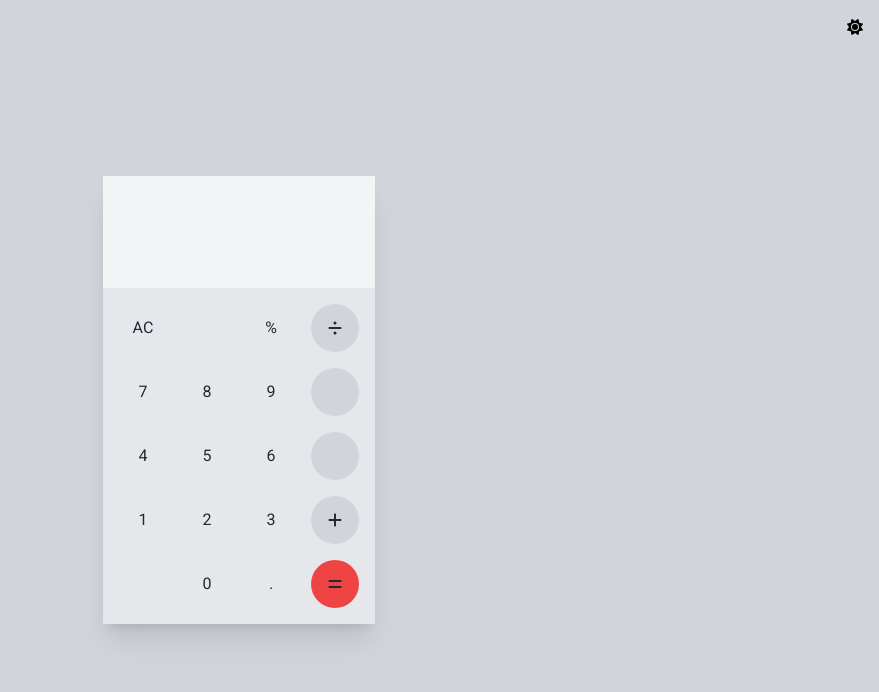
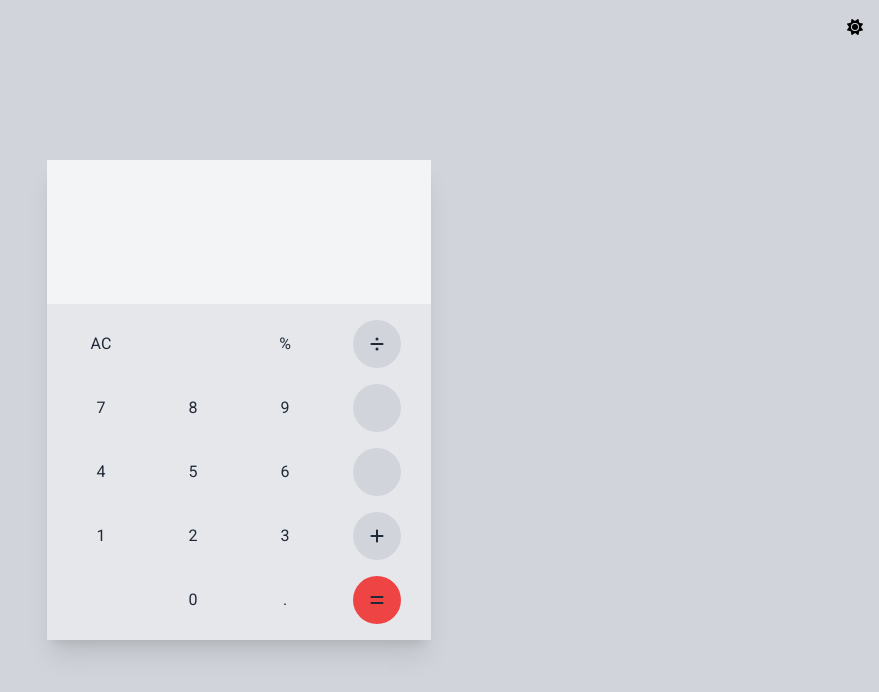
Before and after one commit to godart-corentin/calculator-app, a React (Create React App) app: page / in a window 1280 px wide. Shown: the top 692 px of the page, without its empty margins (401-1280 px from the left). Built offline with nearby package versions, Linux system fonts and the light colour scheme.

Commit message:
Changement de la taille de la calculatrice + fix overflow + modification calculs

```diff
--- a/src/components/Calculator.tsx
+++ b/src/components/Calculator.tsx
@@ -5,7 +5,6 @@ import { Result } from "./Result";
 export const Calculator = () => {
   const [operation, setOperation] = useState<string>("");
   const [result, setResult] = useState<number>();
-  const [isCalculated, setIsCalculated] = useState<boolean>(false);
 
   const calculate = () => {
     let formattedOperation = "";
@@ -16,22 +15,25 @@ export const Calculator = () => {
         formattedOperation += input;
       }
     }
+    /** TODO: Changer la fonction eval par une fonction custom (sécurité) */
     const res = eval(formattedOperation);
-    setIsCalculated(true);
     setResult(res);
+  };
+
+  const reset = () => {
+    setOperation("");
+    setResult(undefined);
   };
 
   const onClickKey = (key: string) => {
     if (key === "equals") {
       calculate();
     } else {
-      if (isCalculated) {
-        setOperation("");
-        setResult(undefined);
-        setIsCalculated(false);
-      }
       if (key === "backspace") {
         setOperation((op) => op.slice(0, -1));
+        setResult(undefined);
+      } else if (key === "AC") {
+        reset();
       } else {
         setOperation((op) => op + key);
       }
@@ -39,7 +41,7 @@ export const Calculator = () => {
   };
 
   return (
-    <div className="shadow-xl">
+    <div className="flex w-96 flex-col justify-center shadow-xl">
       <Result operation={operation} result={result} />
       <Keypad onClick={onClickKey} />
     </div>
--- a/src/components/Key.tsx
+++ b/src/components/Key.tsx
@@ -13,6 +13,7 @@ export const Key = ({ value, icon, className, onKeyClick }: KeyProps) => {
   };
 
   return (
+    <div className="flex w-full items-center justify-center">
       <div
         className={`flex h-12 w-12 cursor-pointer items-center justify-center rounded-full text-gray-800 hover:bg-gray-300 dark:text-gray-100 dark:hover:bg-gray-800 ${
           className ? className : ""
@@ -21,5 +22,6 @@ export const Key = ({ value, icon, className, onKeyClick }: KeyProps) => {
       >
         {icon ? <FontAwesomeIcon icon={icon} /> : value}
       </div>
+    </div>
   );
 };
--- a/src/components/Keypad.tsx
+++ b/src/components/Keypad.tsx
@@ -6,7 +6,7 @@ type KeypadProps = {
 
 export const Keypad = ({ onClick }: KeypadProps) => {
   return (
-    <div className="grid grid-cols-4 grid-rows-5 gap-4 bg-gray-200 p-4 dark:bg-gray-900">
+    <div className="grid w-full grid-cols-4 grid-rows-5 gap-4 bg-gray-200 p-4 dark:bg-gray-900">
       <Key value="AC" onKeyClick={onClick} />
       <Key value="backspace" icon="backspace" onKeyClick={onClick} />
       <Key value="%" onKeyClick={onClick} />
--- a/src/components/Result.tsx
+++ b/src/components/Result.tsx
@@ -5,7 +5,7 @@ type ResultProps = {
 
 export const Result = ({ operation, result }: ResultProps) => {
   return (
-    <div className="flex h-28 w-full flex-col bg-gray-100 p-4 text-2xl dark:bg-gray-800">
+    <div className="flex h-36 w-full flex-col overflow-x-hidden bg-gray-100 p-4 text-2xl dark:bg-gray-800">
       <p className="mt-3 self-end text-gray-800 dark:text-gray-100">
         {operation}
       </p>
```
Lines whose indentation alone changed are shown as unchanged.
